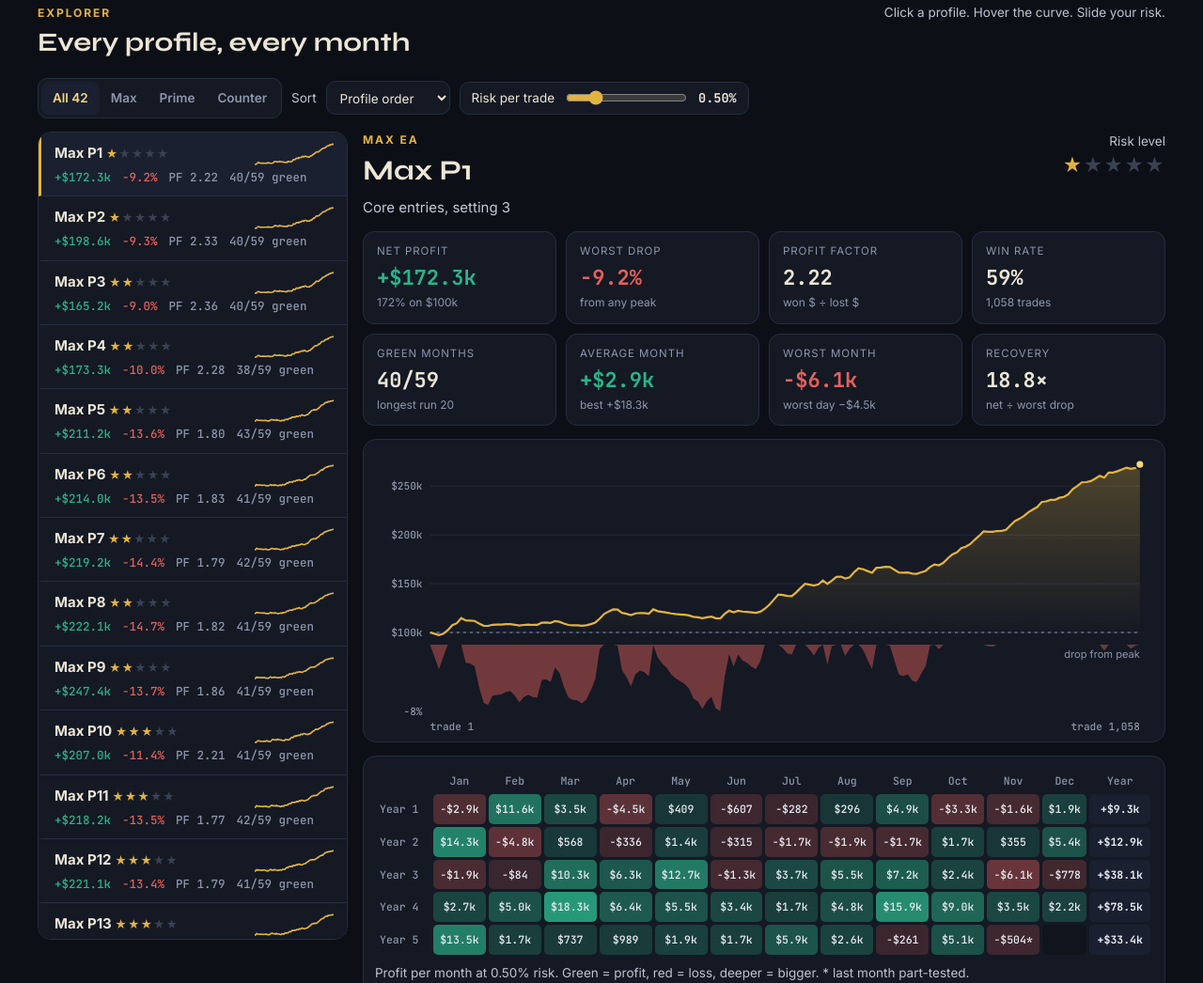
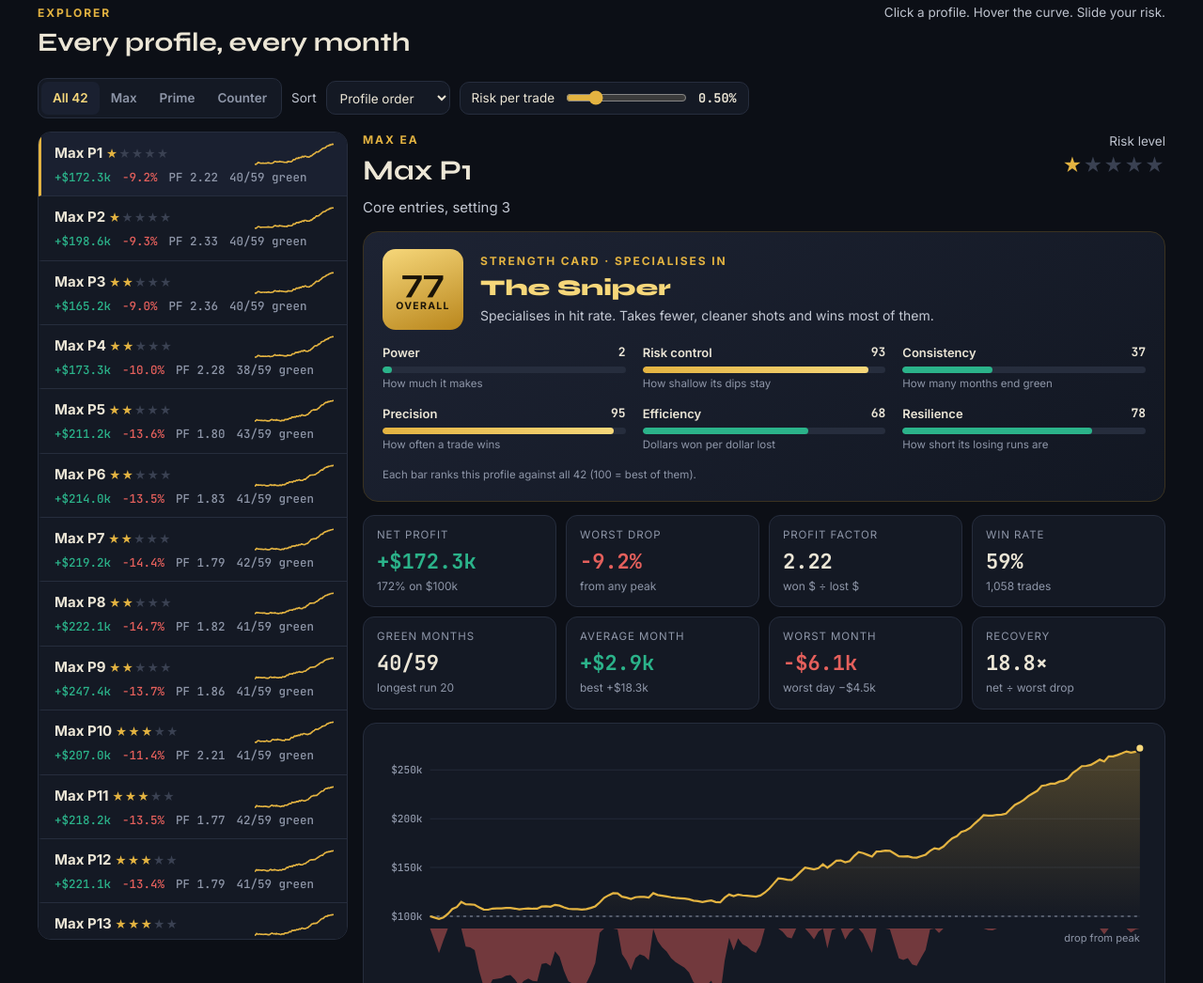
Before and after one commit to Dler96/gold-profiles, a plain HTML site: page index.html in a window 1280 px wide. Shown: the part 941-1987 px from the top of the page at 94% size. Drawn offline with Linux system fonts and the light colour scheme.

Commit message:
Add files via upload

```diff
--- a/index.html
+++ b/index.html
@@ -105,6 +105,19 @@ select{background:var(--panel);border:1px solid var(--line);color:var(--ink);bor
 .method{display:grid;grid-template-columns:repeat(auto-fit,minmax(260px,1fr));gap:14px}
 .method ul{margin:8px 0 0;padding-left:18px;color:#c3c8d3;font-size:14.5px}
 .foot{margin-top:40px;padding-top:16px;border-top:1px solid var(--line);font-size:12.5px;color:var(--mut);display:flex;flex-wrap:wrap;justify-content:space-between;gap:10px}
+/* strength card */
+.sc{background:linear-gradient(145deg,#1d2333,#121722);border:1px solid #3a3220;border-radius:16px;padding:18px 20px;display:grid;gap:14px}
+.sc-top{display:flex;gap:18px;align-items:center}
+.sc-ovr{flex:none;width:86px;height:86px;border-radius:14px;background:linear-gradient(160deg,#f6d77a,#b9861c);color:#1a1408;display:grid;place-content:center;text-align:center}
+.sc-ovr b{font-family:var(--display);font-size:36px;line-height:1}.sc-ovr span{font-size:10.5px;letter-spacing:.12em;text-transform:uppercase;font-weight:700}
+.sc-title{font-family:var(--display);font-size:24px;font-weight:800;color:var(--gold2)}
+.sc-line{color:#c3c8d3;font-size:14px;max-width:60ch}
+.sc-bars{display:grid;grid-template-columns:repeat(3,1fr);gap:12px 18px}
+@media (max-width:640px){.sc-bars{grid-template-columns:1fr 1fr}.sc-top{align-items:flex-start}}
+.sb-h{display:flex;justify-content:space-between;font-size:13px;font-weight:600}
+.sb-t{height:7px;border-radius:99px;background:#262d3d;margin:5px 0 3px;overflow:hidden}.sb-t i{display:block;height:100%;border-radius:99px;background:var(--up)}
+.sb-x{font-size:11.5px;color:var(--mut)}
+.sc-note{font-size:11.5px;color:var(--mut)}
 @media (prefers-reduced-motion:reduce){*{transition:none!important;animation:none!important}}
 </style>
 
@@ -173,6 +186,34 @@ const $ = s => document.querySelector(s);
 const f = () => st.risk / 0.5;
 const money = (v, sign=true) => { const a = Math.abs(v); const s = v < 0 ? '−' : (sign ? '+' : ''); return a >= 1e6 ? `${s}$${(a/1e6).toFixed(2)}M` : a >= 1000 ? `${s}$${(a/1e3).toFixed(1)}k` : `${s}$${a.toFixed(0)}`; };
 const stars = n => '★'.repeat(n) + `<i>${'★'.repeat(5-n)}</i>`;
+// ---- strength card: each stat is a 0-100 rank against the other 41 profiles
+const rank = (key, inv=false) => { const v = P.map(p=>p[key]); return p => { const x = p[key]; const below = v.filter(y => inv ? y < x : y < x).length; const r = below/(v.length-1)*100; return Math.round(inv ? 100 - r : r); }; };
+const R = { power: rank('net'), management: rank('dd'), consistency: p=>Math.round(P.filter(q=>q.green/q.months < p.green/p.months).length/(P.length-1)*100),
+  precision: rank('win'), efficiency: rank('pf'), resilience: p=>Math.round(P.filter(q=>q.lossStreak > p.lossStreak).length/(P.length-1)*100) };
+const STATS = [['power','Power','How much it makes'],['management','Risk control','How shallow its dips stay'],['consistency','Consistency','How many months end green'],
+  ['precision','Precision','How often a trade wins'],['efficiency','Efficiency','Dollars won per dollar lost'],['resilience','Resilience','How short its losing runs are']];
+const ARCH = {power:['The Powerhouse','Built to compound hard in strong gold trends. Biggest upside, deepest dips: pair it with a lower risk.'],
+  management:['The Guardian','Specialises in protecting capital. Small dips, steady climb: the profile for prop accounts and calm nerves.'],
+  consistency:['The Grinder','Specialises in showing up every month. Fewer heroics, more green months in a row.'],
+  precision:['The Sniper','Specialises in hit rate. Takes fewer, cleaner shots and wins most of them.'],
+  efficiency:['The Strategist','Specialises in reward per risk. Every dollar lost brings back more than most.'],
+  resilience:['The Survivor','Specialises in bouncing back. Short losing runs and quick recoveries.']};
+function strength(p){
+  const sc = Object.fromEntries(STATS.map(([k])=>[k, R[k](p)]));
+  let top = STATS.map(s=>s[0]).sort((a,b)=>sc[b]-sc[a])[0];
+  let [title, line] = ARCH[top];
+  if (p.ea==='Counter') { title='The Chameleon'; line='Specialises in reading the day: half size when the trend is weak, an extra trade only when it is strong.'; }
+  const ovr = Math.round(STATS.reduce((a,[k])=>a+sc[k],0)/STATS.length*0.6 + 40);
+  return {sc, title, line, ovr};
+}
+function strengthCard(p){
+  const s = strength(p);
+  return `<div class="sc"><div class="sc-top"><div class="sc-ovr"><b>${s.ovr}</b><span>overall</span></div>
+    <div><div class="eyebrow">Strength card · specialises in</div><div class="sc-title">${s.title}</div><div class="sc-line">${s.line}</div></div></div>
+    <div class="sc-bars">${STATS.map(([k,l,h])=>`<div class="sb"><div class="sb-h"><span>${l}</span><b class="num">${s.sc[k]}</b></div>
+      <div class="sb-t"><i style="width:${Math.max(4,s.sc[k])}%;${s.sc[k]>=80?'background:linear-gradient(90deg,#e3b341,#f6d77a)':''}"></i></div><div class="sb-x">${h}</div></div>`).join('')}</div>
+    <div class="sc-note">Each bar ranks this profile against all 42 (100 = best of them).</div></div>`;
+}
 const save = () => { try { localStorage.setItem('gp-state', JSON.stringify(st)); } catch(e) {} };
 
 function kpis(){
@@ -260,6 +301,7 @@ function detail(){
     ['Worst month',money(p.worstMo*k),`worst day ${money(p.worstDay*k)}`,'down'],['Recovery',`${p.recov.toFixed(1)}×`,'net ÷ worst drop','']];
   $('#detail').innerHTML = `<div class="dh"><div><div class="eyebrow">${p.ea==='Counter'?'Prime EA · counter profile':p.ea+' EA'}</div><h3>${p.name}</h3><div class="desc">${p.desc}</div></div>
      <div style="text-align:right"><div class="mut small">Risk level</div><div class="stars" style="font-size:20px">${stars(p.stars)}</div></div></div>
+   ${strengthCard(p)}
    <div class="tiles">${T.map(([a,b,c,cl])=>`<div class="tile"><div class="k">${a}</div><div class="v ${cl}">${b}</div><div class="x">${c}</div></div>`).join('')}</div>
    ${equity(p)}${heat(p)}
    <p class="small"><b>Small details:</b> average win ${money(p.avgWin*k)} against average loss ${money(p.avgLoss*k)} · biggest single loss ${money(p.maxLoss*k)}, never more than one stop · median trade held ${p.hold} h · ${p.perWeek} trades a week · ${p.greenDays}% of trading days green · best day ${money(p.bestDay*k)} · longest winning streak ${p.winStreak}, longest losing streak ${p.lossStreak} · buys ${lw.toFixed(0)}% of profit, sells ${(100-lw).toFixed(0)}%.
```
